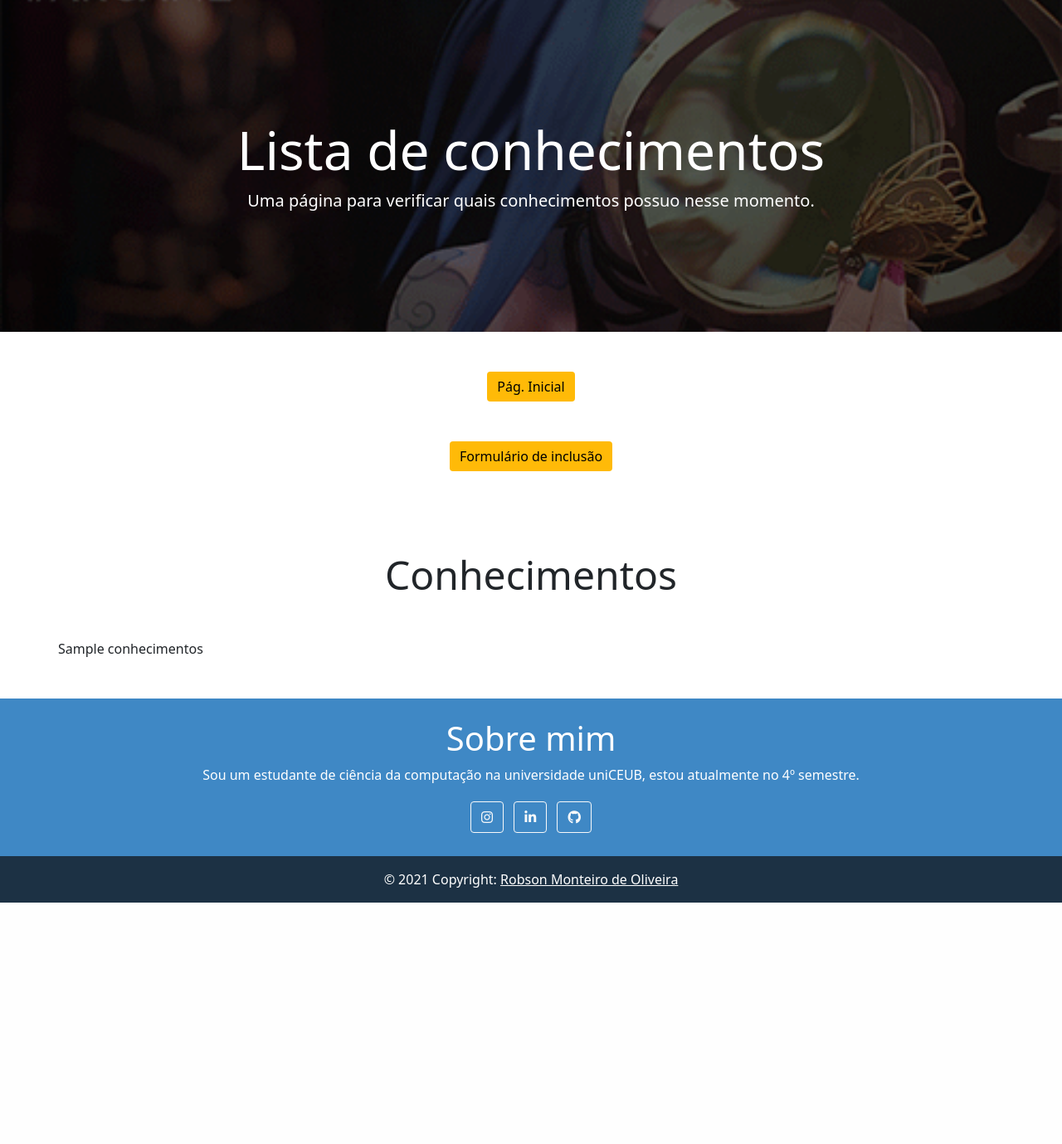
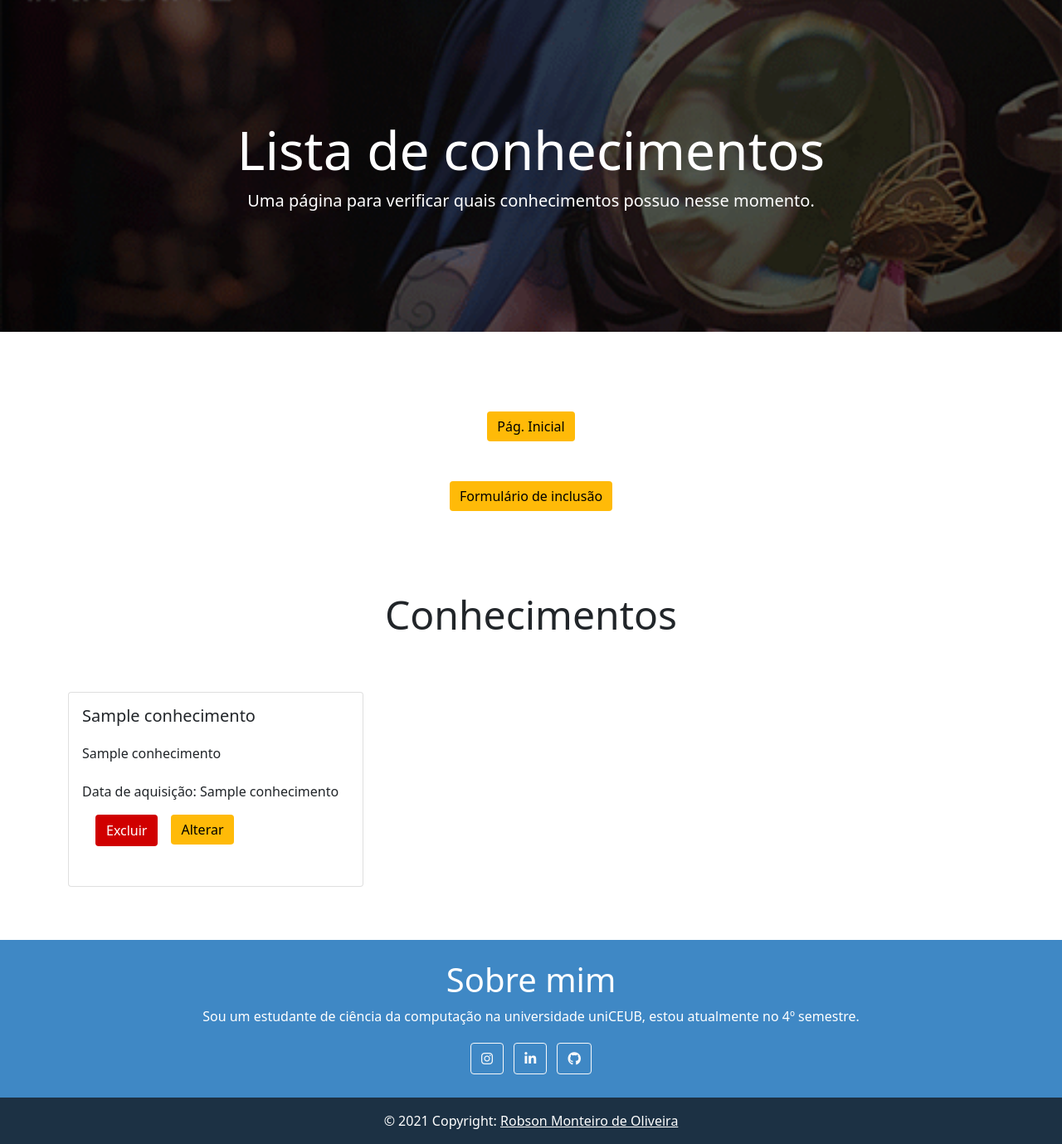
Before and after one commit to Robis123/Modelo-Curriculo-Digital, a Flask app: template templates/crudCurriculo.html in a window 1280 px wide. Shown: the whole page at 83% size. Before the commit the page ends 1088 px from the top, so only its background shows below. Run offline with Flask 2, Linux system fonts and the light colour scheme; the template is opened without the code that fills it: most values are stand-ins (such as "Sample title", 1, 10 or a date in 2020); some libraries are stand-ins or nearby versions.

Commit message:
Ultima att

```diff
--- a/app.py
+++ b/app.py
@@ -1,3 +1,4 @@
+from werkzeug.utils import redirect
 from Utilitarios import bd
 from flask import Flask, render_template, request
 
@@ -37,26 +38,11 @@ def menu():
 def crudCurriculo():
   # Recuperando todos os modelos da base de dados
   mysql = bd.SQL("root", "robson123", "curriculorobis")
-  comando = "SELECT idt_conhecimento, nme_conhecimento, dta_conhecimento, desc_conhecimento FROM tb_conhecimentos ORDER BY nme_conhecimento;"
+  comando = "SELECT idt_conhecimento, nme_conhecimento, dta_conhecimento, desc_conhecimento FROM tb_conhecimentos ORDER BY idt_conhecimento;"
 
   cs = mysql.consultar(comando, ())
-  conhecimentos = ""
-  for [idt, nme, dta, desc] in cs:
-        conhecimentos += '<div class="col-md-4 mt-3 mb-3">'
-        conhecimentos += '<div class="card p-3">'
-        conhecimentos += '<div class="d-flex flex-row mb-3">'
-        conhecimentos += '<div class="d-flex flex-column ml-2">'
-        conhecimentos += f'<h5>{nme}</h5>'
-        conhecimentos += '</div>'
-        conhecimentos += '</div>'
-        conhecimentos += f'<h6>{desc}</h6>'
-        conhecimentos += '<div class="d-flex justify-content-between install mt-3">'
-        conhecimentos += f'<span>Data de aquisição: {dta}</span>'
-        conhecimentos += '<span class="text-primary">'
-        conhecimentos += '<i class="fa fa-angle-right"></i>'
-        conhecimentos += '</span>'
-        conhecimentos += '</div></div></div>'
-  cs.close()
+  conhecimentos = cs.fetchall()
+
 
   return render_template('crudCurriculo.html', conhecimentos=conhecimentos)
 
@@ -78,20 +64,29 @@ def excluir():
 
   return msg
 
+@app.route('/formAlterar', methods=['GET', 'POST'])
+def pagalterar():
+  idt = int(request.form['idt'])
+  mysql = bd.SQL("root", "robson123", "curriculorobis")
+  comando = "SELECT * FROM tb_conhecimentos WHERE idt_conhecimento=%s;"
+
+  cs = mysql.consultar(comando, [idt])
+  listaConhecimento = cs.fetchone()
+  return render_template("formAlterar.html", listaConhecimento=listaConhecimento)
+
 @app.route('/alterar', methods=['GET', 'POST'])
 def alterar():
-  # Recuperando dados do formulário de crudCurriculo()
   idt = int(request.form['idt'])
-  nme = request.form['nme']
+  nme = request.form['inputNome']
+  desc = request.form['inputDesc']
+  dta = request.form['inputData']
   # Excluindo dados no SGBD
   mysql = bd.SQL("root", "robson123", "curriculorobis")
-  comando = "DELETE FROM tb_conhecimentos WHERE idt_conhecimento=%s;"
+  comando = "UPDATE tb_conhecimentos SET nme_conhecimento = %s, dta_conhecimento = %s, desc_conhecimento = %s WHERE idt_conhecimento = %s "
 
-  if mysql.executar(comando, [idt]):
-      msg=f"Conhecimento {nme} excluído com sucesso!"
-  else:
-      msg=f"Falha na exclusão do conhecimento {nme}."
+  mysql.executar(comando, [nme, dta, desc, idt])
 
-  return msg
+
+  return redirect("/crudCurriculo")
 
 app.run()
--- a/static/formatacao.css
+++ b/static/formatacao.css
@@ -57,12 +57,27 @@ textarea {
    margin: 3rem;
 }
 
+#labelUpdate {
+   margin: 0 9rem 1rem 9rem;
+}
+
+#textAreaUpdate {
+   width: 80rem;
+}
+
+#inputUpdate {
+   margin: 0 4rem;
+   max-width: 20rem;
+}
+
 #botaoExcluir {
    background-color: #D00000;
+   color: white;
 }
 
 #footer {
    background-color: #3F88C5;
+   margin-top: 3rem;
 }
 
 header {
--- a/templates/crudCurriculo.html
+++ b/templates/crudCurriculo.html
@@ -73,13 +73,40 @@
 
   </div>
 
-
   <div class="container mt-5">
     <div class="jumbotron jumbotron-fluid mb-5" id="empresas">
       <h1 class="display-5 text-center">Conhecimentos</h1>
     </div>
     <div class="row mb-5">
-      {{ conhecimentos | safe }}
+      {% for n in conhecimentos %}
+      <div class="col-md-4 mt-3 mb-3">
+        <div class="card p-3">
+          <div class="d-flex flex-row mb-3">
+            <div class="d-flex flex-column ml-2">
+              <h5>{{n[1]}}</h5>
+            </div>
+          </div>
+          <h6>{{n[3]}}</h6>
+          <div class="d-flex justify-content-between install mt-3">
+            <span>Data de aquisição: {{n[2]}}</span>
+          </div>
+          <div class="d-flex flex-row p-3 mb-3">
+            <form id="fmExcluir{{ n[0] }}" class="formexcluir" method="post">
+              <button type="button" style="margin-right: 1rem" id="botaoExcluir"
+                onclick="jsExcluir('{{ n[1] }}', '{{ n[0] }}')" class="btn">Excluir</button>
+
+            </form>
+            <form id="fmAlterar{{ n[0] }}" action="/formAlterar" method="post">
+              <input type="text" name="idt" value="{{ n[0] }}" style="display: none;" id="inputPesquisa" />
+
+              <button type="submit" id="botoes" class="btn">Alterar</button>
+
+            </form>
+          </div>
+        </div>
+      </div>
+      {% endfor %}
+
     </div>
   </div>
 
@@ -114,6 +141,13 @@
 
 
   <script>
+    function jsAlterar(conhecimento, idt) {
+      $("#fmAlterar" + idt).submit();
+      $.post("/alterar", { idt: idt, nme: conhecimento }, function (retorno) {
+        console.log(retorno);
+      });
+    }
+
     function jsExpor() {
       if ($('#formInclusao').css("display") == "none") {
         $('#formInclusao').slideDown("slow");
@@ -123,7 +157,7 @@
       }
     }
     function jsExcluir(conhecimento, idt) {
-      $("#fm").submit();
+      $("#fmExcluir" + idt).submit();
       var conf = confirm("Deseja excluir o conhecimento " + conhecimento + "?")
       if (!conf) {
         return
@@ -146,6 +180,12 @@
 
     // Desligar a submissão automática do formulário
     $("#formulario").submit(function (event) {
+      event.preventDefault();
+    });
+    $(".formalterar").submit(function (event) {
+      event.preventDefault();
+    });
+    $(".formexcluir").submit(function (event) {
       event.preventDefault();
     });
 
@@ -175,22 +215,6 @@
     });
 
 
-    // Chamar rota para alterar conhecimento
-    $('#alterar').click(function () {
-      $('#fm').submit();
-      if ($('#idt').val() != '' && $('#nme').val() != '' && $('#dta').val() != '' && $('#tel').val() != '') {
-        $.ajax({
-          url: "/alterar",
-          data: { idt: $('#idt').val(), nme: $('#nme').val(), dta: $('#dta').val(), tel: $('#tel').val() },
-          success: function (retorno) {
-            $('#msg').css("display", "none");
-            $("#msg").html(retorno);
-            $('#msg').slideDown("slow");
-            $("input").val("")
-          }
-        });
-      }
-    });
 
 
 
--- a/templates/menu.html
+++ b/templates/menu.html
@@ -2,7 +2,7 @@
 <html lang="pt">
  <head>
    <meta charset="UTF-8" />
-   <title>CRUD para a Tabela de Veículos</title>
+   <title>Currículo</title>
    <link href="/static/formatacao.css" rel="stylesheet" type="text/css" />
    <script src="https://kit.fontawesome.com/ef3db9c3fe.js" crossorigin="anonymous"></script>
    <link
```
Also changed, not shown: other parts of static/formatacao.css (+1 -0 lines), templates/formAlterar.html (added, +98 -0 lines), static/ajaxAlterar.js (added).
